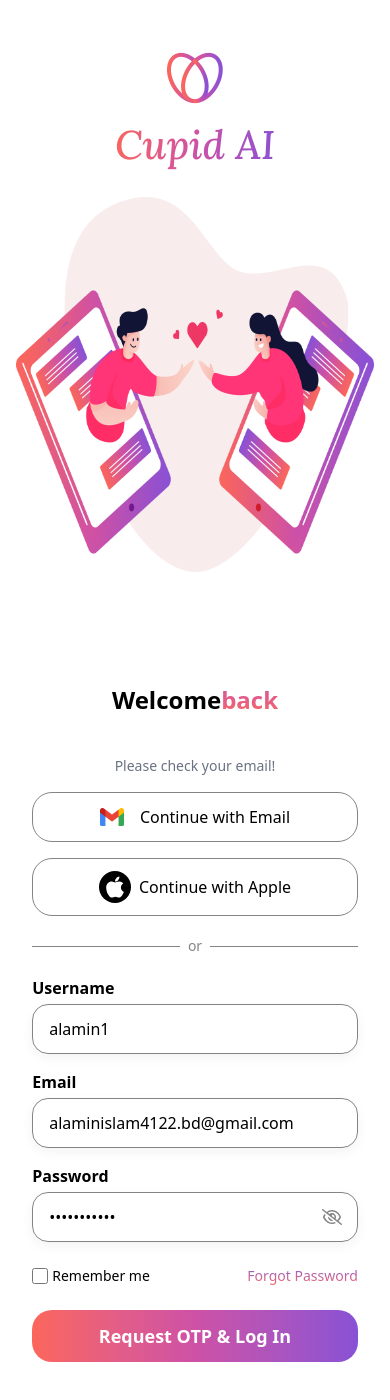
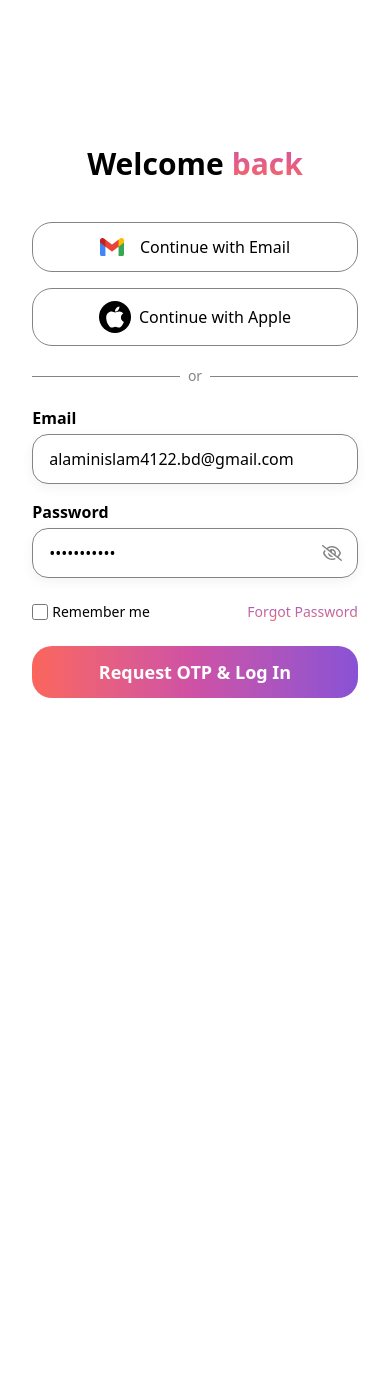
Before and after one commit to alaminislam34/cupid-ai-dashboard, a Next.js app: page /login in a window 390 px wide. Shown: the top 1400 px of the page. After the commit the page ends 844 px from the top, so only its background shows below. Built offline with nearby package versions, Linux system fonts and the light colour scheme.

Commit message:
added endpoint

```diff
--- a/next.config.mjs
+++ b/next.config.mjs
@@ -1,7 +1,15 @@
 /** @type {import('next').NextConfig} */
 const nextConfig = {
   images: {
-    domains: ["10.10.7.51"],
+    remotePatterns: [
+      {
+        // Change to your actual production protocol and hostname (e.g., 'your-api.com')
+        protocol: "http",
+        hostname: "10.10.7.51", // ⚠️ REMEMBER TO CHANGE THIS IP to your DOMAIN in production!
+        port: "8001", // Include the port if your image URLs use it (e.g., http://10.10.7.51:8001/media/...)
+        pathname: "/**", // Allows any path on this domain/port
+      },
+    ],
   },
 };
 
--- a/src/app/(auth)/components/SignInForm.jsx
+++ b/src/app/(auth)/components/SignInForm.jsx
@@ -5,18 +5,17 @@
 import { useState } from "react";
 import { FaApple, FaRegEye, FaRegEyeSlash } from "react-icons/fa6";
 import { toast } from "react-toastify";
-import * as z from "zod";
-import axios from "axios";
 import Cookies from "js-cookie";
+import z from "zod";
 import baseApi from "@/api/base_url";
 import { OTP_REQUEST, OTP_VERIFY } from "@/api/apiEntpoint";
 
+// --- UPDATED VALIDATION SCHEMA (No Username) ---
 const signInSchema = z.object({
   email: z
     .string()
     .min(1, { message: "Email is required" })
     .email("Invalid email address"),
-  username: z.string().min(1, { message: "Username is required" }),
   password: z
     .string()
     .min(6, { message: "Password must be at least 6 characters" }),
@@ -25,9 +24,12 @@
 
 const validateForm = (data) => {
   try {
+    // Schema changes based on step:
+    // Step 1: Requires email and password (omit OTP)
+    // Step 2: Requires OTP (omit email and password - though we keep them in state)
     const schema = data.isOtpSent
-      ? signInSchema.pick({ otp: true })
-      : signInSchema.omit({ otp: true });
+      ? signInSchema.pick({ otp: true }) // Only validate OTP in step 2
+      : signInSchema.omit({ otp: true }); // Only validate Email/Password in step 1
 
     schema.parse(data);
     return { success: true, errors: {} };
@@ -51,10 +53,11 @@
   const [showPass, setShowPass] = useState(false);
   const [isOtpSent, setIsOtpSent] = useState(false);
   const [isLoading, setIsLoading] = useState(false);
+
+  // --- UPDATED FORM DATA STATE (No Username) ---
   const [formData, setFormData] = useState({
     email: "alaminislam4122.bd@gmail.com",
     password: "Alamin.bd34",
-    username: "alamin1",
     otp: "",
   });
   const [formErrors, setFormErrors] = useState({});
@@ -67,12 +70,13 @@
     }
   };
 
+  // --- API CALL 1: REQUEST OTP (Login attempt + OTP send) ---
   const requestOtp = async (credentials) => {
     try {
       setIsLoading(true);
-      const response = await baseApi.post(OTP_REQUEST, credentials, {
-        headers: { "Content-Type": "application/json" },
-      });
+
+      // 💡 FIX 1: Removed manual headers config, relying on baseApi defaults/interceptors.
+      const response = await baseApi.post(OTP_REQUEST, credentials);
 
       setFormData((prev) => ({ ...prev, otp: "" }));
       setFormErrors({});
@@ -107,8 +111,9 @@
     }
   };
 
+  // --- API CALL 2: VERIFY OTP AND COMPLETE LOGIN ---
   const verifyOtpAndLogin = async (values) => {
-    if (!values.email || !values.username || !values.otp) {
+    if (!values.email || !values.otp) {
       toast.error(
         "Verification data missing. Please try requesting OTP again."
       );
@@ -118,28 +123,29 @@
 
     try {
       setIsLoading(true);
-      const url = `${baseApi}${OTP_VERIFY}`;
+      // ❌ Removed incorrect line: const url = `${baseApi}${OTP_VERIFY}`;
 
       const payload = {
         email: values.email,
-        username: values.username,
         otp: values.otp,
       };
 
-      const response = await baseApi.post(OTP_VERIFY, payload, {
-        headers: { "Content-Type": "application/json" },
-      });
+      // 💡 FIX 2: Used baseApi.post() correctly and removed manual headers config.
+      const response = await baseApi.post(OTP_VERIFY, payload);
 
       const { tokens } = response.data;
 
+      // Set cookies
       if (tokens?.access) {
         Cookies.set("accessToken", tokens.access, {
-          expires: 1 / 24,
+          expires: 1 / 24, // 1 hour (24 hours in a day)
+          secure: process.env.NODE_ENV === "production",
         });
       }
       if (tokens?.refresh) {
         Cookies.set("refreshToken", tokens.refresh, {
           expires: 30,
+          secure: process.env.NODE_ENV === "production",
         });
       }
 
@@ -170,6 +176,7 @@
     }
   };
 
+  // --- SUBMIT HANDLER ---
   const handleSubmit = (e) => {
     e.preventDefault();
 
@@ -189,32 +196,37 @@
 
     setFormErrors({});
 
-    const { username, email, password, otp } = formData;
-    const credentialsForStep1 = { username, email, password };
+    // 💡 FIX 3: Removed username from destructuring and credentials payload.
+    const { email, password, otp } = formData;
+    const credentialsForStep1 = { email, password }; // Only email and password sent for OTP request
 
     if (isOtpSent) {
-      verifyOtpAndLogin({ email, username, otp });
+      verifyOtpAndLogin({ email, otp });
     } else {
       requestOtp(credentialsForStep1);
     }
   };
 
+  // --- JSX RENDER ---
   return (
-    <div>
-      <div className="w-full">
-        <div className="max-w-xl w-full mx-auto p-4 md:p-6 lg:p-0">
-          <h1 className="text-2xl lg:text-[40px] font-bold mb-10 lg:mb-20 text-center">
+    <div className="w-full">
+      <div className="max-w-2xl w-full mx-auto ">
+        <div className=" p-4 md:p-6 lg:p-0">
+          <h1 className="text-3xl lg:text-[40px] font-bold mb-10 lg:mb-20 text-center">
             Welcome
-            <span className="text-transparent bg-clip-text bg-linear-to-t from-[#FB665B] to-[#CE51A6] ">
+            <span className="text-transparent bg-clip-text bg-linear-to-t from-[#FB665B] to-[#CE51A6] pl-2 ">
               back
             </span>
           </h1>
-          <p className="text-sm text-gray-500 my-4 text-center">
-            Please check your email!
-          </p>
+          {isOtpSent && (
+            <p className="text-sm text-green-600 my-4 text-center">
+              Please check your email!
+            </p>
+          )}
 
           {!isOtpSent && (
             <>
+              {/* External Auth Buttons (Gmail & Apple) */}
               <div className="space-y-4">
                 <button className="py-3 lg:py-5 w-full rounded-[20px] border border-secondary flex items-center justify-center gap-4 cursor-pointer text-base">
                   <Image
@@ -245,26 +257,7 @@
           <form onSubmit={handleSubmit} className="space-y-4">
             {!isOtpSent && (
               <>
-                <label className="flex flex-col gap-1">
-                  <span className="text-base md:text-lg font-semibold">
-                    Username
-                  </span>
-                  <input
-                    type="text"
-                    name="username"
-                    disabled={isLoading}
-                    value={formData.username}
-                    onChange={handleChange}
-                    className={`py-3 lg:py-4 border border-secondary rounded-2xl px-4 shadow-[0px_4px_12px_0px_#0000000D] w-full text-base`}
-                    placeholder="Enter your username"
-                  />
-                  {formErrors.username && (
-                    <p className="text-red-500 text-sm mt-1">
-                      {formErrors.username}
-                    </p>
-                  )}
-                </label>
-
+                {/* Email Input */}
                 <label className="flex flex-col gap-1">
                   <span className="text-base md:text-lg font-semibold">
                     Email
@@ -285,6 +278,7 @@
                   )}
                 </label>
 
+                {/* Password Input */}
                 <label className="flex flex-col gap-1">
                   <span className="text-base md:text-lg font-semibold">
                     Password
@@ -320,9 +314,10 @@
               </>
             )}
 
+            {/* OTP Input (Appears after Step 1 success) */}
             {isOtpSent && (
               <label className="flex flex-col gap-1 pt-2">
-                <span className="text-base md:text-lg font-semibold text-[#8951D5]">
+                <span className="text-base md:text-lg font-semibold text-[#1d1d1d]">
                   Verification Code
                 </span>
                 <input
@@ -353,6 +348,7 @@
               </button>
             </div>
 
+            {/* Submit Button */}
             <button
               type="submit"
               disabled={isLoading}
--- a/src/app/(auth)/login/page.jsx
+++ b/src/app/(auth)/login/page.jsx
@@ -9,23 +9,23 @@
   const [forgotPass, setForgotPass] = useState(false);
 
   return (
-    <div className="max-w-[1440px] w-11/12 mx-auto flex items-center justify-center min-h-screen py-12">
-      <section className="grid grid-cols-1 md:grid-cols-2 gap-24 items-center">
-        <div className="w-full">
-          <div className="flex flex-col items-center gap-6 mx-auto">
+    <div className="max-w-[1440px] w-11/12 mx-auto flex justify-center items-center min-h-screen py-12">
+      <section className="lg:grid lg:grid-cols-2 gap-24 items-center w-full">
+        <div className="w-full hidden lg:block">
+          <div className="flex-col items-center gap-6 mx-auto flex">
             <Image
               src={"/icons/logo1.png"}
               width={400}
               height={400}
               alt="Website logo icon"
-              className="w-[172px] h-[125px]"
+              className="w-[172px] h-[125px] object-cover bg-cover bg-center"
             />
             <Image
               src={"/images/welcome.png"}
-              width={600}
-              height={400}
+              width={900}
+              height={800}
               alt="Welcome avatar image"
-              className="w-[543px] h-[375px]"
+              className="w-auto h-[225px] md:h-[345px] lg:h-[450px] object-cover bg-cover bg-center"
             />
           </div>
         </div>
--- a/src/app/(dashboard)/dashboard/components/SideBar/Sidebar.jsx
+++ b/src/app/(dashboard)/dashboard/components/SideBar/Sidebar.jsx
@@ -12,7 +12,6 @@
 import { FiLogOut } from "react-icons/fi";
 import { toast } from "react-toastify";
 import Cookies from "js-cookie";
-import axios from "axios";
 import { useAuth } from "@/provider/authProvider";
 import baseApi from "@/api/base_url";
 import { LOGOUT } from "@/api/apiEntpoint";
@@ -55,11 +54,9 @@
   useEffect(() => {
     if (user?.profile_picture) setProfile(user.profile_picture);
   }, [user]);
-  console.log(user);
   // log out handler
   const handleLogoutRequest = async () => {
     const accessToken = Cookies.get("accessToken");
-    console.log(accessToken);
 
     if (!accessToken) {
       console.warn("Access token not found. Proceeding with local logout.");
--- /dev/null
+++ b/src/middleware.js
@@ -0,0 +1,18 @@
+// middleware.js or middleware.ts
+import { NextResponse } from 'next/server';
+
+export function middleware(request) {
+  // Example: Redirect unauthenticated users to a login page
+  const isAuthenticated = request.cookies.has('accessToken'); // Replace with your actual auth check
+  if (!isAuthenticated && request.nextUrl.pathname.startsWith('/dashboard')) {
+    return NextResponse.redirect(new URL('/login', request.url));
+  }
+
+  // Allow the request to proceed if no redirection is needed
+  return NextResponse.next();
+}
+
+// Optional: Define a matcher to specify paths where middleware should run
+export const config = {
+  matcher: ['/dashboard/:path*', '/api/:path*'],
+};
```
Also changed, not shown: src/app/(dashboard)/dashboard/user_settings/components/Bots_profile.jsx (+40 -25 lines).
